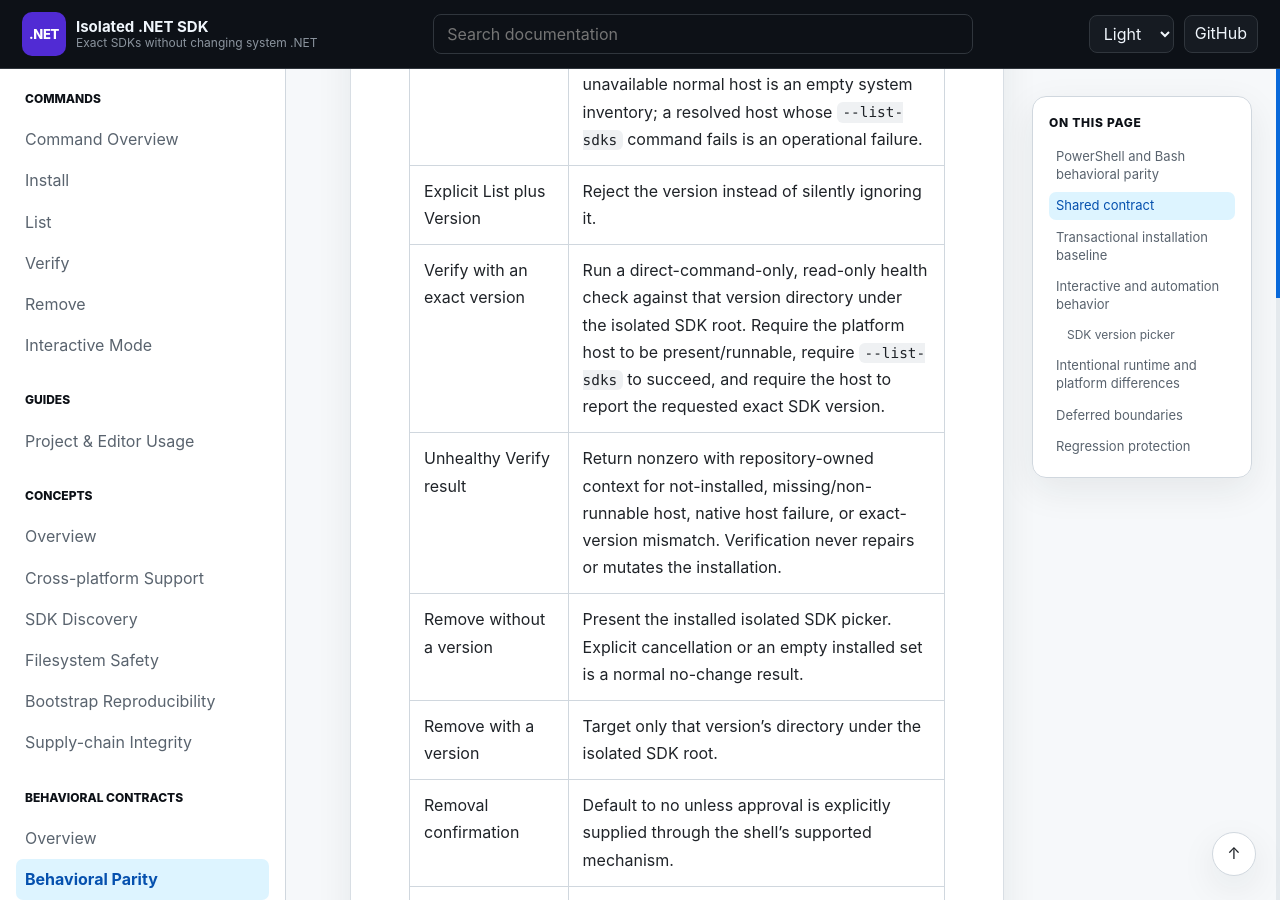
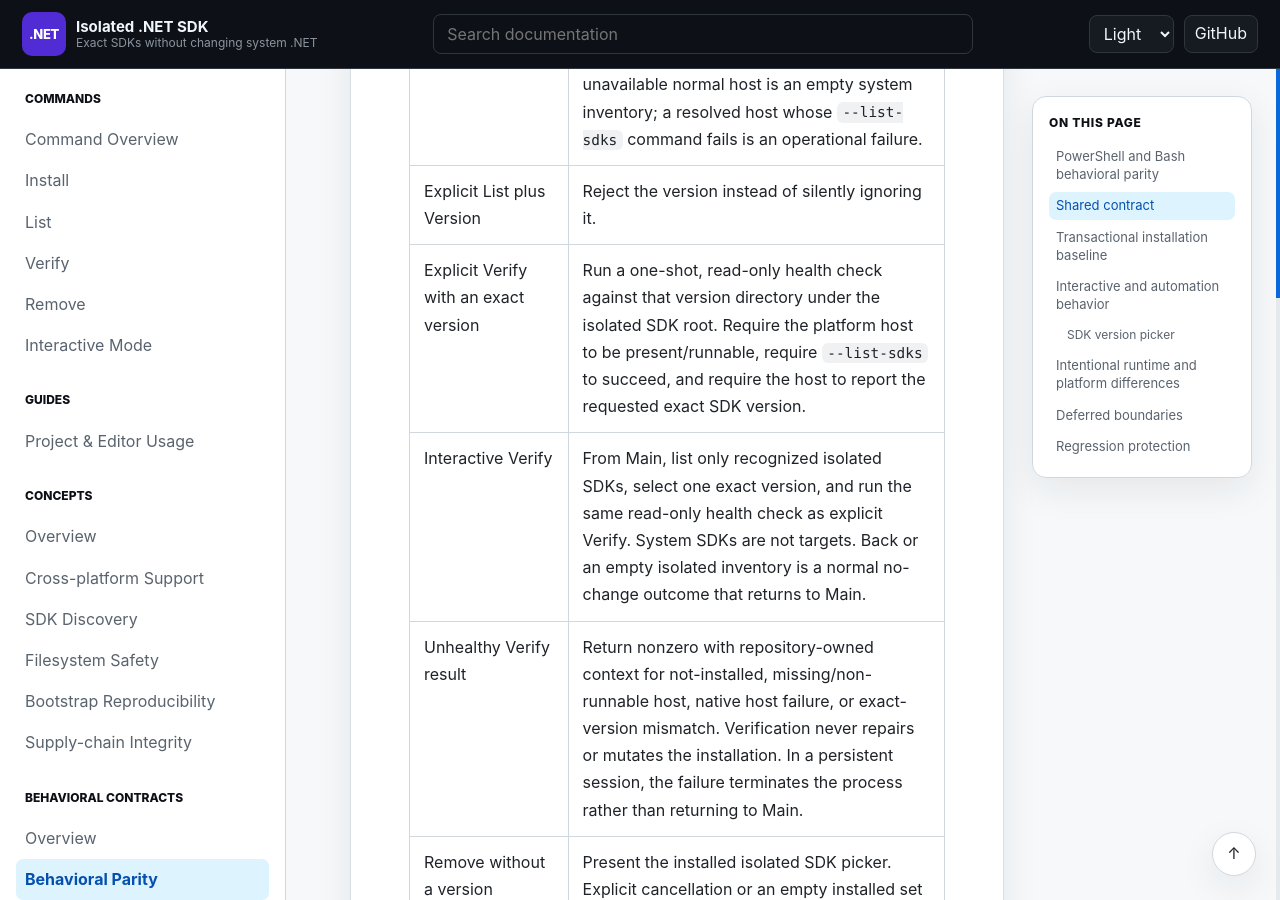
Before and after one commit to infoconex/isolated-dotnet-sdk, a Jekyll site: the page built from docs/contracts/behavioral-parity.md, in a window 1280 px wide and 900 px high, scrolled down 2204 px. Built offline with Jekyll 4.4.1, drawn with Linux system fonts in a browser that asks for light colours; our own code applies the rules of GitHub Pages for plain Markdown files; some of the changed text lies outside the part shown.

Commit message:
docs: extend parity contract for interactive Verify
Refs #115

```diff
--- a/docs/contracts/behavioral-parity.md
+++ b/docs/contracts/behavioral-parity.md
@@ -16,13 +16,14 @@ The supported operating-system/runtime matrix and intentional platform mechanics
 | Normally installed matching SDK | Ask before creating an isolated copy unless the shell's explicit confirmation-bypass option is supplied. |
 | `-Yes` / `--yes` | Bypass supported confirmation prompts only. It does not invent a version or bypass an unresolved selection prompt. |
 | Required interactive input unavailable | Fail nonzero with repository-owned `Interactive input is unavailable.` context rather than looping or treating EOF as cancellation. |
-| Persistent Main menu | Use case-insensitive `I` / `R` / `L` / `E` for Install / Remove / List / Exit. Numeric `1` / `2` / `3` / `4` are rejected rather than retained as hidden aliases. |
+| Persistent Main menu | Use case-insensitive `I` / `R` / `L` / `V` / `E` for Install / Remove / List / Verify / Exit. Old numeric Main aliases are rejected rather than retained as hidden aliases. |
 | Explicit interactive no/blank/q cancellation | Return success with no state change where that response is part of the prompt's normal cancellation contract. |
 | List | Report two ordered ownership groups: recognized isolated SDKs under the isolated root first, then read-only SDKs returned by the normally resolved `dotnet --list-sdks` host. Include each SDK's concrete version directory, preserve same-version overlap across groups, and report `None` for each empty group. |
 | Existing SDK detection | Distinguish SDKs already available from the system `dotnet` host from SDKs already present under the isolated root. An unavailable normal host is an empty system inventory; a resolved host whose `--list-sdks` command fails is an operational failure. |
 | Explicit List plus Version | Reject the version instead of silently ignoring it. |
-| Verify with an exact version | Run a direct-command-only, read-only health check against that version directory under the isolated SDK root. Require the platform host to be present/runnable, require `--list-sdks` to succeed, and require the host to report the requested exact SDK version. |
-| Unhealthy Verify result | Return nonzero with repository-owned context for not-installed, missing/non-runnable host, native host failure, or exact-version mismatch. Verification never repairs or mutates the installation. |
+| Explicit Verify with an exact version | Run a one-shot, read-only health check against that version directory under the isolated SDK root. Require the platform host to be present/runnable, require `--list-sdks` to succeed, and require the host to report the requested exact SDK version. |
+| Interactive Verify | From Main, list only recognized isolated SDKs, select one exact version, and run the same read-only health check as explicit Verify. System SDKs are not targets. Back or an empty isolated inventory is a normal no-change outcome that returns to Main. |
+| Unhealthy Verify result | Return nonzero with repository-owned context for not-installed, missing/non-runnable host, native host failure, or exact-version mismatch. Verification never repairs or mutates the installation. In a persistent session, the failure terminates the process rather than returning to Main. |
 | Remove without a version | Present the installed isolated SDK picker. Explicit cancellation or an empty installed set is a normal no-change result. |
 | Remove with a version | Target only that version's directory under the isolated SDK root. |
 | Removal confirmation | Default to no unless approval is explicitly supplied through the shell's supported mechanism. |
@@ -58,11 +59,12 @@ When the caller supplies an explicit action, or supplies an exact version throug
 
 Interactive navigation is deliberately limited:
 
-- Main provides mnemonic `I. Install`, `R. Remove`, `L. List`, and `E. Exit` commands;
+- Main provides mnemonic `I. Install`, `R. Remove`, `L. List`, `V. Verify`, and `E. Exit` commands;
 - each persistent selection menu also provides `E. Exit`;
 - Install channel selection provides Back to Main;
 - Install SDK version selection provides Back to channel selection;
 - Remove SDK selection provides Back to Main;
+- Verify SDK selection provides Back to Main and contains isolated SDKs only;
 - persistent selection menus do not expose redundant `Q. Cancel` actions when Back already provides the relevant workflow navigation;
 - explicit one-shot interactive selection may retain `Q. Cancel` as a successful no-change outcome.
 
@@ -70,7 +72,7 @@ Back is a selection-menu concept only. Ordinary yes/no install and removal confi
 
 Operational failures are never converted into navigation results. Metadata, filesystem, payload acquisition/checksum/extraction, native-command, cleanup, verification, and other correctness-significant failures terminate nonzero immediately; a failed operation must not return to Main where a later successful Exit could mask the failure.
 
-Automation should provide both the action and exact version when a version is required. `Verify <exact-version>` / `verify <exact-version>` is always one-shot and never enters the persistent Main menu. `-Yes` and `--yes` are confirmation controls, not selection controls.
+Automation should provide both the action and exact version when a version is required. Explicit `Verify <exact-version>` / `verify <exact-version>` remains one-shot and never enters the persistent Main loop. `-Yes` and `--yes` are confirmation controls, not selection controls.
 
 For example, `Install <exact-version> -Yes` / `install <exact-version> --yes` can run without the normally-installed-SDK confirmation. `Install -Yes` / `install --yes` still needs interactive selection because no version has been resolved. If that input cannot be obtained, the command fails rather than guessing or silently cancelling.
 
```
